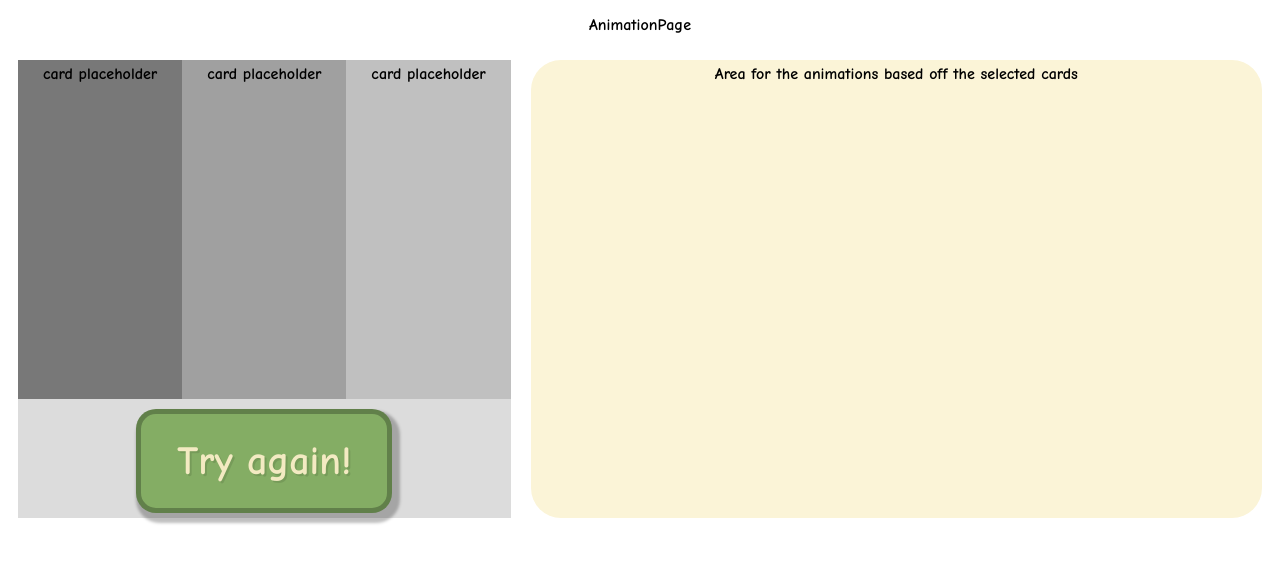
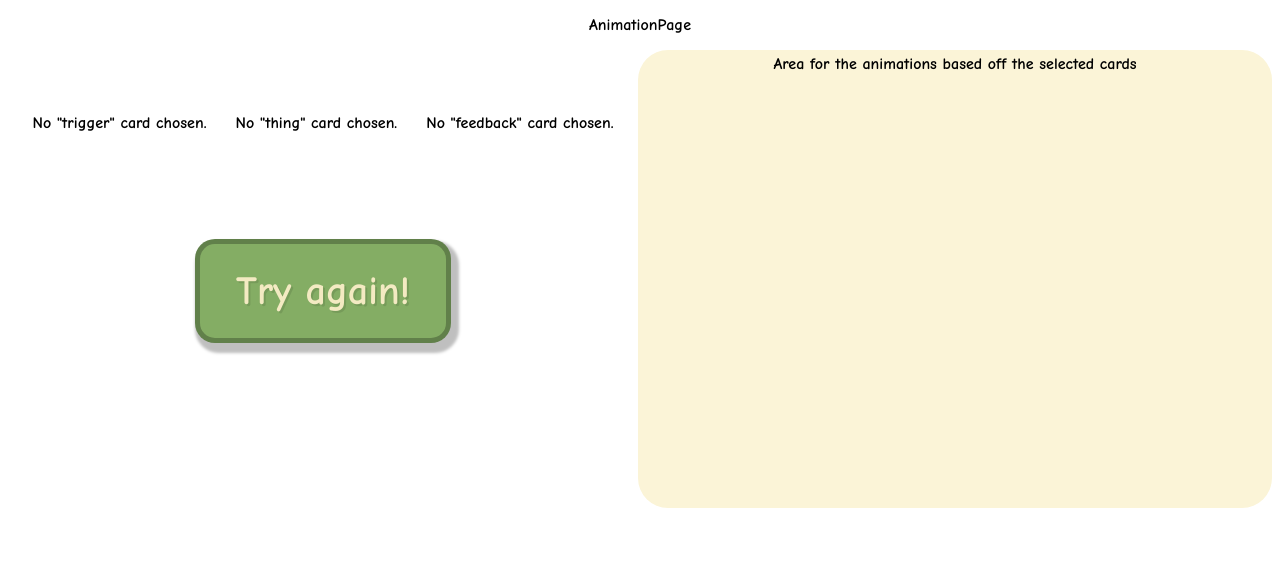
Before and after one commit to IT2901-Tiles/Tiles, a React (Create React App) app in the folder tiles01/: page /animation in a window 1280 px wide. Shown: the top 562 px of the page. Built offline with nearby package versions, Linux system fonts and the light colour scheme.

Commit message:
nearly done - must pull from #7 to make it work

```diff
--- a/tiles01/src/AnimationPage.css
+++ b/tiles01/src/AnimationPage.css
@@ -9,40 +9,39 @@
 }
 
 .gridAnimationItem3 {
-    grid-area: 2 / 1 / span 3 / span 1;
+    grid-area: 2 / 1 / span 1 / span 1;
     margin: 10px;
-    background-color: blue;
     display: grid;
-    grid-template-columns: auto auto auto; /* add extra "auto" if we decide to go with 4 cards instad of 3 */
+    grid-template-columns: auto auto auto; /* remove one "auto" if we decide to go with 4 cards instad of 3 */
 }
 
 .gridAnimationItem4 {
-    grid-area: 2 / 2 / span 2 / span 3;
+    grid-area: 2 / 2 / span 4 / span 3;
     background-color: #FBF4D7;
     border-radius: 30px;
     height: 35vw;
-    margin: 10px;
+    /*margin: 10px;*/
     padding: 5px;
 }
 
 .gridAnimationItem5 {
-    grid-area: 3 / 1 / 3 / span 1;
-    margin: 10px;
-    background-color: #DCDCDC; /* remove */
-    padding: 10px 5px 5px 5px;
+    grid-area: 3 / 1 / span 3 / span 1;
+    /*margin: 10px;*/
+    height: 2vw;
 }
 
-.card1AnimationsPage {
-    background-color: #787878; /* remove */
-    padding: 5px;
+/* Styling of the cards */
+.card1AnimationsPage, .card2AnimationsPage, .card3AnimationsPage {
+    margin-top: 3vw;
 }
 
-.card2AnimationsPage {
-    background-color: #A0A0A0; /* remove */
-    padding: 5px;
+.triggerAnimationsPage, .thingAnimationsPage, .feedbackAnimationsPage {
+    height: 20vw;
+    margin: 3px;
 }
 
-.card3AnimationsPage {
-    background-color:#C0C0C0; /* remove */
-    padding: 5px;
+.triggerAnimationsPage:hover, .thingAnimationsPage:hover, .feedbackAnimationsPage:hover {
+    box-shadow: 0px 12px 17px 2px rgba(0, 0, 0, 0.14),
+            0px 5px 22px 4px rgba(0, 0, 0, 0.12),
+            0px 7px 8px -4px rgba(0, 0, 0, 0.2);
 }
--- a/tiles01/src/Components/AnimationsPreview.jsx
+++ b/tiles01/src/Components/AnimationsPreview.jsx
@@ -1,27 +1,28 @@
 import React from 'react';
 import LinkButton from './LinkButton';
-import CardContainer from './CardContainer';
-import Card from './Card';
-// Component for the preview of the animations in the animation page (final step of the process)
+// Component for the preview of the animations + the selected cards.
+// This component uses the grid-property in html and css
 
-function AnimationsPreview(props) {
-
+function AnimationsPreview() {
     return(
         <div className="gridAnimationsPage">
             <div className="gridAnimationItem3">
                 <div className="card1AnimationsPage">
-                        card placeholder
+                    {/* Checking if the user has picked a card or not */}
+                    {localStorage.getItem("trigger") === null ? <p>No "trigger" card chosen.</p> : <img src={localStorage.getItem("trigger")} className="triggerAnimationsPage" alt="Picture of a 'trigger' card" />}
                 </div>
                 <div className="card2AnimationsPage">
-                        card placeholder
+                    {localStorage.getItem("thing") === null ? <p>No "thing" card chosen.</p> : <img src={localStorage.getItem("thing")} className="thingAnimationsPage" alt="Picture of a 'thing' card" />}
                 </div>
                 <div className="card3AnimationsPage">
-                        card placeholder
+                    {localStorage.getItem("feedback") === null ? <p>No "feedback" card chosen.</p> : <img src={localStorage.getItem("feedback")} className="feedbackAnimationsPage" alt="Picture of a 'feedback' card" />}
                 </div>
             </div>
+            {/* The div below is where the animations will appear */}
             <div className="gridAnimationItem4">
                 Area for the animations based off the selected cards
             </div>
+            {/* "Try again!"-button */}
             <div className="gridAnimationItem5">
                 <LinkButton title="Try again!" target="/" size="Large" category="animation"></LinkButton>
             </div>
```
Also changed, not shown: tiles01/src/Pages/AnimationPage.jsx (line endings or trailing spaces). Lines whose indentation alone changed are shown as unchanged.
